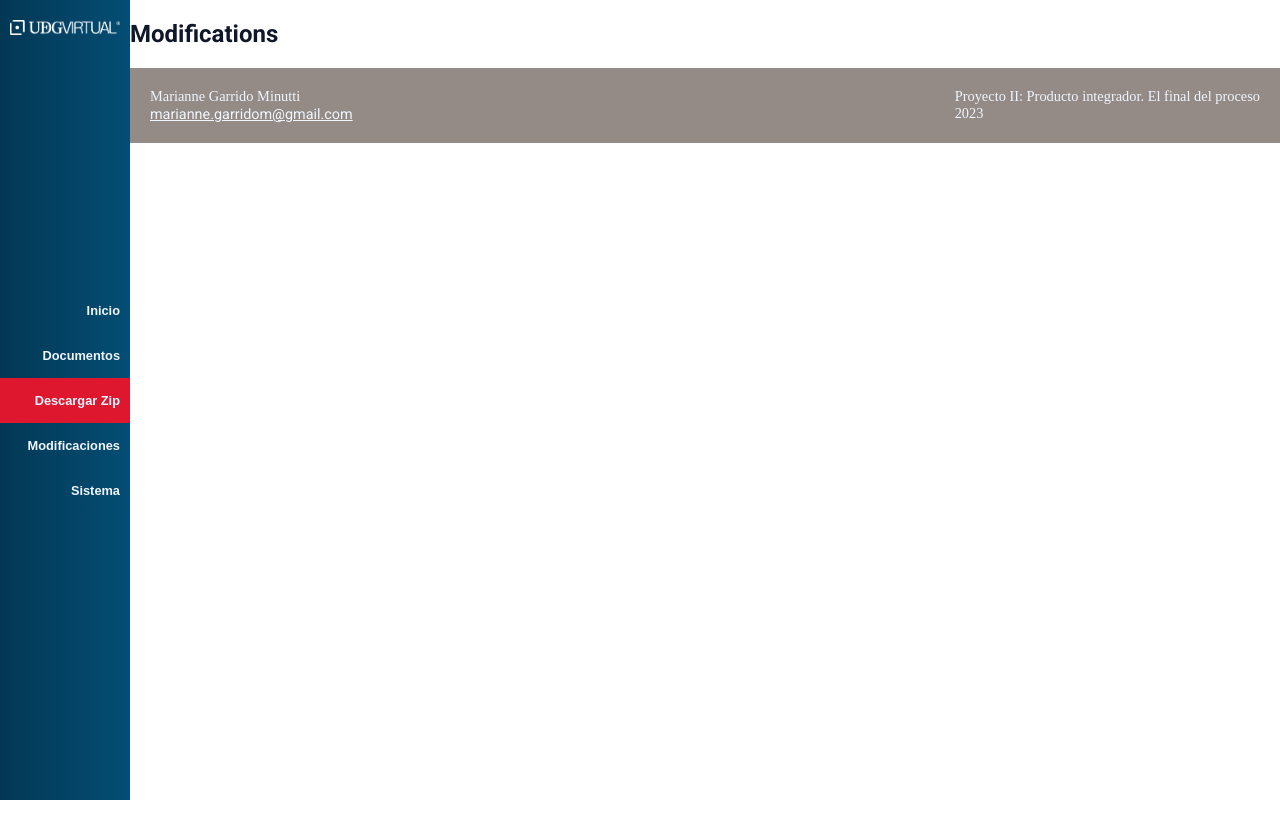
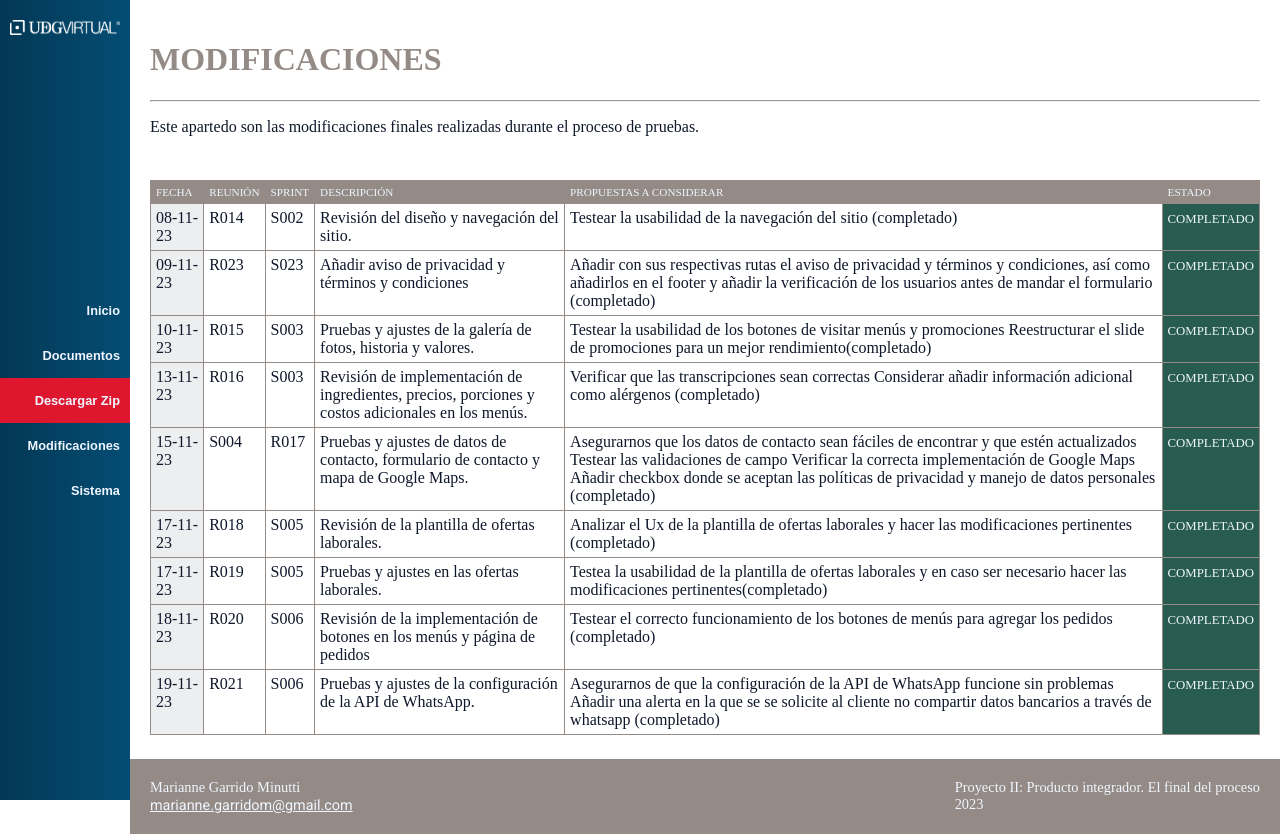
Before and after one commit to Marianne-90/proyecto-2-menu, a React (Vite) app: page /modifications in a window 1280 px wide. Before the commit the page ends 800 px from the top, so only its background shows below. Built offline with nearby package versions, Linux system fonts and the light colour scheme; a web font is replaced by a local one.

Commit message:
Modificaciones

```diff
--- a/src/pages/documents/Table.jsx
+++ b/src/components/Table.jsx
@@ -13,7 +13,7 @@ export const Table = ({ table }) => {
               return (
                 <td
                   key={subIndex}
-                  className={row === "Completado" ? "completado" : ""}
+                  className={row === "Completado" || row === "Hecho"  ? "completado" : ""}
                 >
                   {row}
                 </td>
--- /dev/null
+++ b/src/data/modifications/modifications.js
@@ -0,0 +1,84 @@
+export const MODIFICATIONS = {
+  headers: [
+    "Fecha",
+    "Reunión",
+    "Sprint",
+    "Descripción",
+    "Propuestas a considerar",
+    "Estado",
+  ],
+  columns: [
+    [
+      "08-11-23",
+      "R014",
+      "S002",
+      "Revisión del diseño y navegación del sitio.",
+      "Testear la usabilidad de la navegación del sitio (completado)",
+      "Completado",
+    ],
+    [
+      "09-11-23",
+      "R023",
+      "S023",
+      "Añadir aviso de privacidad y términos y condiciones",
+      "Añadir con sus respectivas rutas el aviso de privacidad y términos y condiciones, así como añadirlos en el footer y añadir la verificación de los usuarios antes de mandar el formulario (completado)",
+      "Completado",
+    ],
+    [
+      "10-11-23",
+      "R015",
+      "S003",
+      "Pruebas y ajustes de la galería de fotos, historia y valores.",
+      "Testear la usabilidad de los botones de visitar menús y promociones Reestructurar el slide de promociones para un mejor rendimiento(completado)",
+      "Completado",
+    ],
+    [
+      "13-11-23",
+      "R016",
+      "S003",
+      "Revisión de implementación de ingredientes, precios, porciones y costos adicionales en los menús.",
+      "Verificar que las transcripciones sean correctas Considerar añadir información adicional como alérgenos (completado)",
+      "Completado",
+    ],
+    [
+      "15-11-23",
+      "S004",
+      "R017",
+      "Pruebas y ajustes de datos de contacto, formulario de contacto y mapa de Google Maps.",
+      "Asegurarnos que los datos de contacto sean fáciles de encontrar y que estén actualizados Testear las validaciones de campo Verificar la correcta implementación de Google Maps Añadir checkbox donde se aceptan las políticas de privacidad y manejo de datos personales (completado)",
+      "Completado",
+    ],
+    [
+      "17-11-23",
+      "R018",
+      "S005",
+      "Revisión de la plantilla de ofertas laborales.",
+      "Analizar el Ux de la plantilla de ofertas laborales y hacer las modificaciones pertinentes (completado)",
+      "Completado",
+    ],
+    [
+      "17-11-23",
+      "R019",
+      "S005",
+      "Pruebas y ajustes en las ofertas laborales.",
+      "Testea la usabilidad de la plantilla de ofertas laborales y en caso ser necesario hacer las modificaciones pertinentes(completado)",
+      "Completado",
+    ],
+    [
+      "18-11-23",
+      "R020",
+      "S006",
+      "Revisión de la implementación de botones en los menús y página de pedidos",
+      "Testear el correcto funcionamiento de los botones de menús para agregar los pedidos (completado)",
+      "Completado",
+    ],
+    [
+      "19-11-23",
+      "R021",
+      "S006",
+      "Pruebas y ajustes de la configuración de la API de WhatsApp.",
+      "Asegurarnos de  que la configuración de la API de WhatsApp funcione sin problemas Añadir una alerta en la que se se solicite al cliente no compartir datos bancarios a través de whatsapp (completado)",
+      "Completado",
+    ],
+  ],
+};
--- a/src/pages/documents/ProyectDocuments.jsx
+++ b/src/pages/documents/ProyectDocuments.jsx
@@ -6,8 +6,8 @@ import {
   BACKLOG,
   SPRINTS,
 } from "data/doc";
-import { Table } from "./Table";
-import { UserHistory } from "./UserHistory";
+import { Table } from "components/Table";
+import { UserHistory } from "components/UserHistory";
 
 export const ProyectDocuments = () => {
   return (
--- a/src/pages/modifications/Modifications.jsx
+++ b/src/pages/modifications/Modifications.jsx
@@ -1,5 +1,18 @@
 import "./style.css";
+import { Table } from "components/Table";
 
+import { MODIFICATIONS } from "data/modifications/modifications.js";
 export const Modifications = () => {
-    return <h2>Modifications</h2>;
+  return (
+    <div className="mod">
+      <h1>Modificaciones</h1>
+      <hr />
+      <p>
+        Este apartedo son las modificaciones finales realizadas durante el
+        proceso de pruebas.
+      </p>
+      <br />
+      <Table table={MODIFICATIONS}/>
+    </div>
+  );
 };
--- a/src/pages/modifications/style.css
+++ b/src/pages/modifications/style.css
@@ -0,0 +1,74 @@
+.mod {
+    padding: 20px;
+  }
+
+  .mod h1 {
+    color: var(--softGrey);
+    font-family: "Times New Roman", Times, serif;
+    text-transform: uppercase;
+  }
+
+  .mod h2 {
+    font-size: 1.2em;
+    color: var(--darkBlue);
+    font-family: "Times New Roman", Times, serif;
+  }
+  .mod h3{
+    font-size: 1.1em;
+    color: var(--darkBlue);
+    font-family: "Times New Roman", Times, serif;
+  }
+
+
+  .mod span {
+    color: var(--red);
+    font-weight: 700;
+    font-family: "Times New Roman", Times, serif;
+    text-transform: uppercase;
+    font-size: .9em;
+  }
+
+  p{
+      font-family: "Times New Roman", Times, serif;
+  }
+
+  li{
+    font-family: "Times New Roman", Times, serif;
+  }
+  .mod .table {
+    margin-top: 10px;
+    border: var(--softGrey) 1px solid;
+    display: inline-block;
+  }
+
+  .mod .table tr td {
+    padding: 5px;
+    font-family: "Times New Roman", Times, serif;
+  }
+
+  .mod .table tr .completado{
+    background-color: var(--green);
+    color: var(--whiteBlue);
+    text-align: center;
+    text-transform: uppercase;
+    font-size: .8em;
+  }
+
+  .mod .table tr:first-child td{
+      background-color: var(--softGrey);
+      color: var(--whiteBlue);
+      font-size: .7em;
+      text-transform: uppercase;
+  }
+
+  .mod .table tr td:first-child:not(.mod .table tr:first-child td){
+      background-color: rgb(237, 238, 240);
+  }
+
+  .mod .table tr td:not(.mod .table tr:first-child td) {
+    border-top: var(--softGrey) 1px solid;
+  }
+
+  .mod .table tr td:not(.mod .table tr td:first-child) {
+    border-left: var(--softGrey) 1px solid;
+  }
```
Also changed, not shown: src/components/UserHistory.jsx (renamed from src/pages/documents/UserHistory.jsx).
